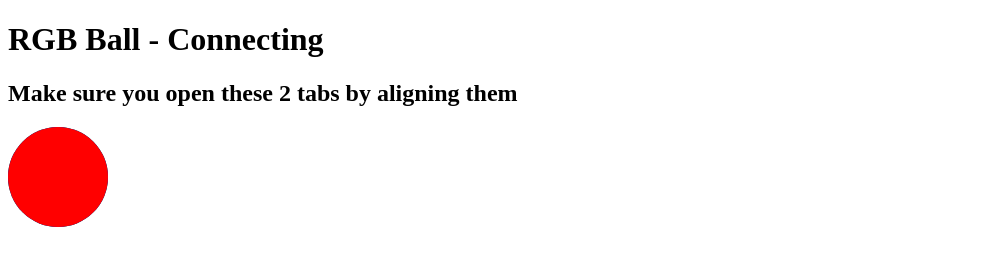
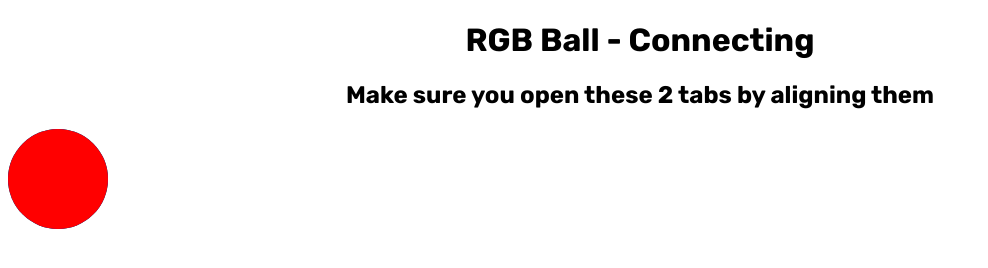
Before and after one commit to dvnyz/Cyberpunk-RGB-Balls, a plain HTML site: page index.html in a window 1280 px wide. Shown: the whole page, without its empty margins (0-988 px from the left). Drawn offline with Linux system fonts and the light colour scheme.

Commit message:
Change fonts

```diff
--- a/index.html
+++ b/index.html
@@ -4,6 +4,7 @@
     <meta charset="UTF-8">
     <meta name="viewport" content="width=device-width, initial-scale=1.0">
     <title>Multiple Control Browser</title>
+    <link href="https://fonts.googleapis.com/css2?family=Rubik:wght@400;500;700&display=swap" rel="stylesheet">
 
     <style>
         #circleR {
@@ -30,7 +31,8 @@
             border-radius: 50%;
         }
 
-        .text {
+        #text {
+            font-family: 'Rubik', system-ui, -apple-system, BlinkMacSystemFont, 'Segoe UI', Roboto, Oxygen, Ubuntu, Cantarell, 'Open Sans', 'Helvetica Neue', sans-serif;
             text-align: center;
         }
     </style>
```
